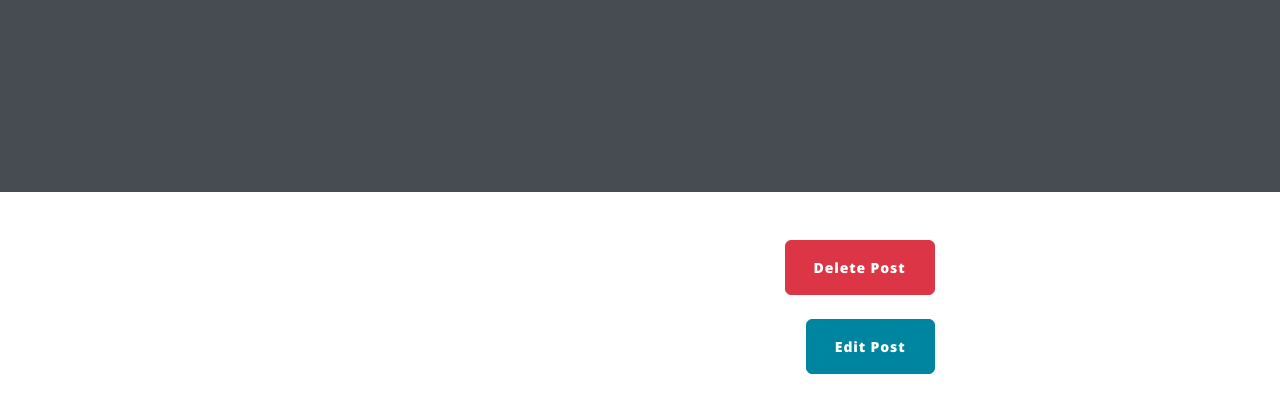
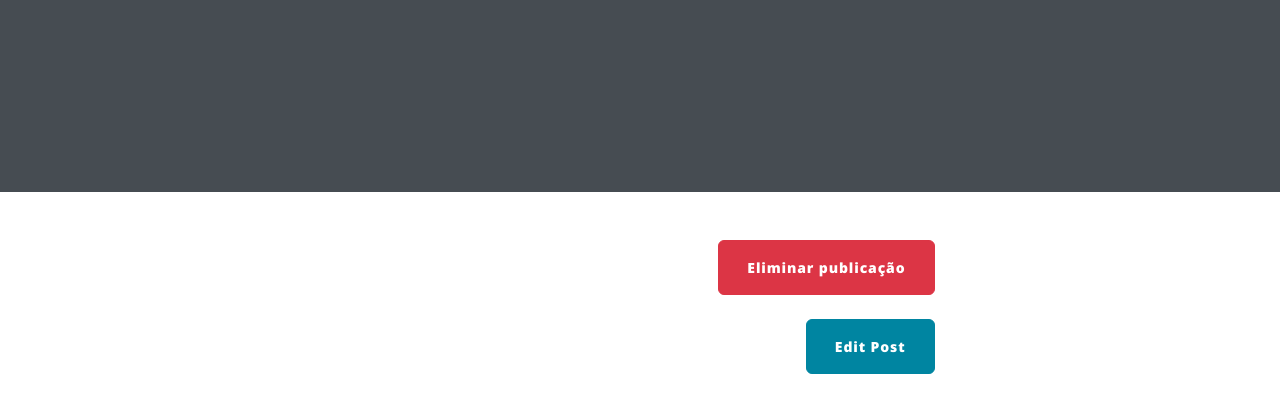
Before and after one commit to miguel-ossa/tresMercadosBlog, a Flask app: template api/templates/post.html in a window 1280 px wide. Shown: the part 262-661 px from the top of the page. Run offline with Flask 3, Linux system fonts and the light colour scheme; the template is opened without the code that fills it: values that come from a table or form of the project are taken from there, others are empty; the visitor is signed in with stand-in values (Sample User, id 1); some libraries are stand-ins or nearby versions.

Commit message:
Delete post in portugues

```diff
--- a/api/templates/post.html
+++ b/api/templates/post.html
@@ -33,7 +33,7 @@
           <a
             class="btn btn-danger float-right"
             href="{{url_for('delete_post', post_id=post.id)}}"
-            >Delete Post</a
+            >Eliminar publicação</a
           >
         </div>
         <div class="d-flex justify-content-end mb-4">
```
